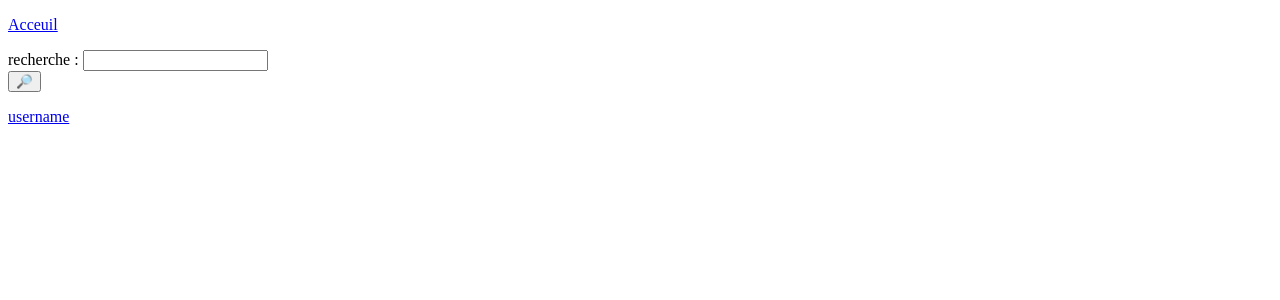
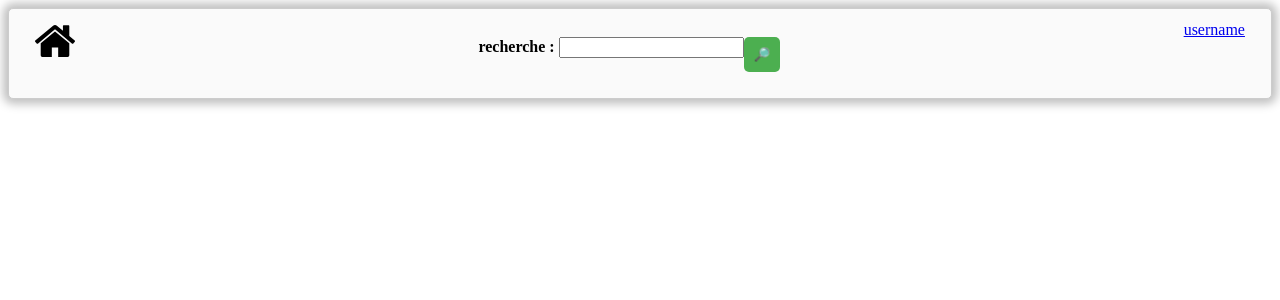
Before and after one commit to Atellane/NSI_2023_2024, a PHP site: page /page_d_acceuil.html in a window 1280 px wide. Shown: the top 300 px of the page. Run offline with PHP 8.4, Linux system fonts and the light colour scheme.

Commit message:
pofineage 1ère page de mon site

```diff
--- a/base_de_donnee/projet_site/page_d_acceuil.css
+++ b/base_de_donnee/projet_site/page_d_acceuil.css
@@ -1,9 +1,52 @@
-#seachBar {
-    box-shadow: 0px 0px 10px 5px rgba(0,0,0,0.25);
-    width: 500px;
-    margin: auto;
-    padding: 10px;
-    border: 1px solid #ccc;
-    border-radius: 5px;
-    background-color: #fafafa;
+ul {
+  list-style-type: none;
+  margin: auto;
+  padding: 0;
 }
+
+li {
+  margin: auto;
+}
+
+label {
+  font-weight: bold;
+}
+
+input[type=submit] {
+  background-color: #4caf50;
+  color: white;
+  cursor: pointer;
+  border: none;
+  border-radius: 5px;
+  padding: 10px;
+}
+
+#topBar {
+  display: flex;
+  box-shadow: 0px 0px 10px 5px rgba(0, 0, 0, 0.25);
+  margin: auto;
+  padding: 10px;
+  border: 1px solid #ccc;
+  border-radius: 5px;
+  background-color: #fafafa;
+}
+#topBar li {
+  margin-top: 0.1em;
+}
+#topBar #acceuil {
+  margin-left: 1em;
+}
+
+#homeIcon {
+  width: 2.5em;
+  height: 2.5em;
+}
+
+#searchBar {
+  display: flex;
+  padding: 1em;
+}
+
+#username {
+  margin-right: 1em;
+}/*# sourceMappingURL=page_d_acceuil.css.map */
--- a/base_de_donnee/projet_site/page_d_acceuil.html
+++ b/base_de_donnee/projet_site/page_d_acceuil.html
@@ -7,8 +7,26 @@
         <title>Blog</title>
     </head>
     <body>
-        <div id="topBar">
-            <p><a href="/page_d_acceuil.html">Acceuil</a></p>
+        <ul id="topBar">
+            <li id="acceuil">
+                <a href="./page_d_acceuil.html">
+                    <svg version="1.1" id="homeIcon" xmlns="http://www.w3.org/2000/svg" xmlns:xlink="http://www.w3.org/1999/xlink" x="0px" y="0px"
+                    viewBox="0 0 460.298 460.297" xml:space="preserve" >
+                        <path d="M230.149,120.939L65.986,256.274c0,0.191-0.048,0.472-0.144,0.855c-0.094,0.38-0.144,0.656-0.144,0.852v137.041
+                        c0,4.948,1.809,9.236,5.426,12.847c3.616,3.613,7.898,5.431,12.847,5.431h109.63V303.664h73.097v109.64h109.629
+                        c4.948,0,9.236-1.814,12.847-5.435c3.617-3.607,5.432-7.898,5.432-12.847V257.981c0-0.76-0.104-1.334-0.288-1.707L230.149,120.939
+                        z"/>
+
+                        <path d="M457.122,225.438L394.6,173.476V56.989c0-2.663-0.856-4.853-2.574-6.567c-1.704-1.712-3.894-2.568-6.563-2.568h-54.816
+                        c-2.666,0-4.855,0.856-6.57,2.568c-1.711,1.714-2.566,3.905-2.566,6.567v55.673l-69.662-58.245
+                        c-6.084-4.949-13.318-7.423-21.694-7.423c-8.375,0-15.608,2.474-21.698,7.423L3.172,225.438c-1.903,1.52-2.946,3.566-3.14,6.136
+                        c-0.193,2.568,0.472,4.811,1.997,6.713l17.701,21.128c1.525,1.712,3.521,2.759,5.996,3.142c2.285,0.192,4.57-0.476,6.855-1.998
+                        L230.149,95.817l197.57,164.741c1.526,1.328,3.521,1.991,5.996,1.991h0.858c2.471-0.376,4.463-1.43,5.996-3.138l17.703-21.125
+                        c1.522-1.906,2.189-4.145,1.991-6.716C460.068,229.007,459.021,226.961,457.122,225.438z"/>
+                    </svg>
+                </a>
+            </li>
+            <li>
                 <form id="searchBar" action="search_answer.html" method="get">
                     <div>
                         <label for="keyword">recherche :</label>
@@ -17,7 +35,8 @@
                     <div>
                         <input type="submit" value="&#x1F50E;">
                     </div>
-            <p><a href="/account.html">username</a></p>
-        </div>
+                </form>
+            <li id="username"><a href="/account.html">username</a></li>
+        </ul>
     </body>
 </html>
--- /dev/null
+++ b/base_de_donnee/projet_site/page_d_acceuil.scss
@@ -0,0 +1,54 @@
+ul {
+  list-style-type: none;
+  margin: auto;
+  padding: 0;
+}
+
+li {
+  margin: auto;
+}
+
+label {
+  font-weight: bold;
+}
+
+input[type="submit"] {
+  background-color: #4caf50;
+  color: white;
+  cursor: pointer;
+  border: none;
+  border-radius: 5px;
+  padding: 10px;
+}
+
+#topBar {
+  display: flex;
+  box-shadow: 0px 0px 10px 5px rgba(0,0,0,0.25);
+  margin: auto;
+  padding: 10px;
+  border: 1px solid #ccc;
+  border-radius: 5px;
+  background-color: #fafafa;
+
+  li {
+    margin-top: .1em;
+  }
+
+  #acceuil {
+    margin-left: 1em;
+  }
+}
+
+#homeIcon {
+  width: 2.5em;
+  height: 2.5em;
+}
+
+#searchBar {
+  display: flex;
+  padding: 1em
+}
+
+#username {
+  margin-right: 1em;
+}
```
Also changed, not shown: base_de_donnee/projet_site/icon_search_bar.webp (deleted). Lines whose indentation alone changed are shown as unchanged.
